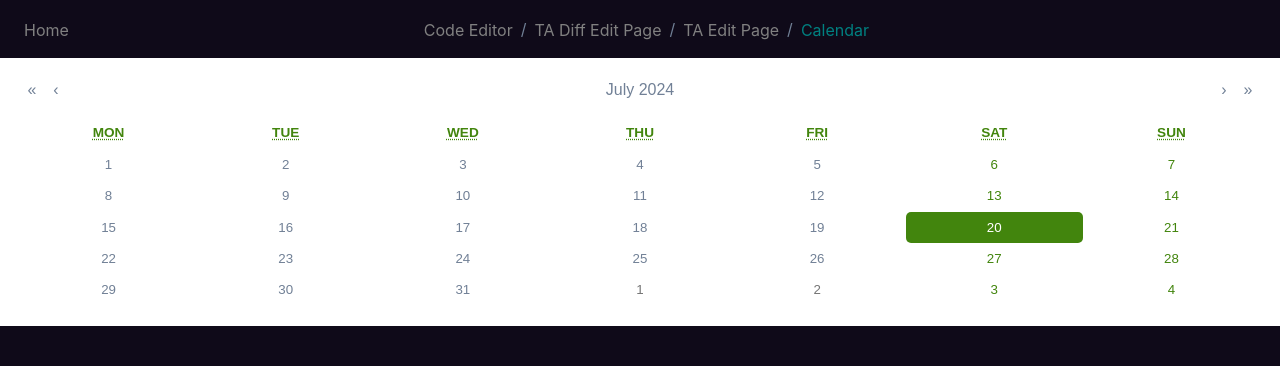
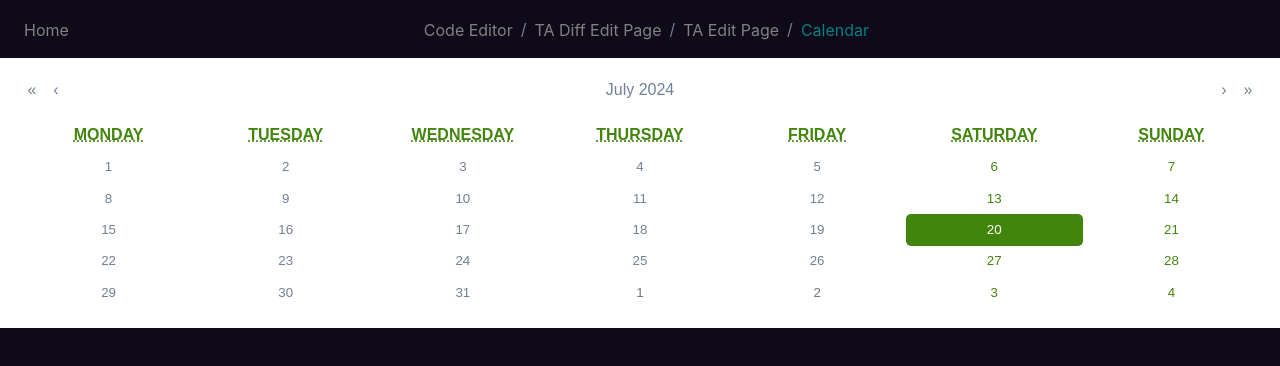
Before and after one commit to CWDll/monaco_prac, a React (Vite) app: page /calendar in a window 1280 px wide. Shown: the top 366 px of the page. Built offline with nearby package versions, Linux system fonts and the light colour scheme.

Commit message:
[Feat] 달력 weekday를 긴 표시방법으로 나타낸다.

```diff
--- a/src/components/Calendar/MyCalendar.tsx
+++ b/src/components/Calendar/MyCalendar.tsx
@@ -1,5 +1,6 @@
 import { useState } from "react";
 import * as S from "./style";
+import { CalendarProps } from "react-calendar";
 
 const MyCalendar = () => {
   // useState 훅의 초기값으로 현재 날짜를 넣어줌
@@ -10,9 +11,19 @@ const MyCalendar = () => {
     setToday(today);
   };
 
+  // 요일 이름 길게 만들기(ex. mon, tue, ... -> Monday, Tuesday, ...)
+  const formatDay: CalendarProps["formatShortWeekday"] = (locale, date) => {
+    return date.toLocaleDateString(locale, { weekday: "long" });
+  };
+
   return (
     <S.CalendarBox>
-      <S.StyleCalendar locale="en" onChange={onChangeToday} value={today} />
+      <S.StyleCalendar
+        locale="en"
+        onChange={onChangeToday}
+        value={today}
+        formatShortWeekday={formatDay}
+      />
     </S.CalendarBox>
   );
 };
--- a/src/components/Calendar/style.ts
+++ b/src/components/Calendar/style.ts
@@ -39,7 +39,7 @@ export const StyleCalendar = styled(Calendar)`
     text-align: center;
     text-transform: uppercase;
     font-weight: bold;
-    font-size: 0.85em; /* 크기를 줄임 */
+    font-size: 1em; /* 크기를 키움 */
     color: #42850d; /* 텍스트 색상 설정 */
   }
 
```
